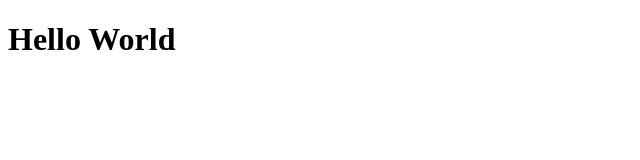
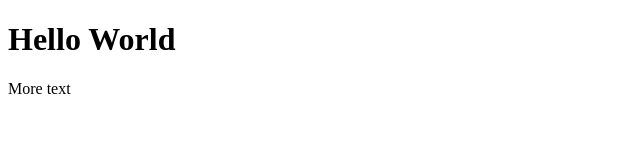
Before and after one commit to noahrss/noahrss.github.io, a plain HTML site: page index.html in a window 1280 px wide. Shown: the full height of the page, 0-640 px from the left. Drawn offline with Linux system fonts and the light colour scheme.

Commit message:
Update index.html

```diff
--- a/index.html
+++ b/index.html
@@ -5,5 +5,6 @@
   </head>
   <body>
     <h1> Hello World</h1>
+	More text
   </body>
 </html>
```
